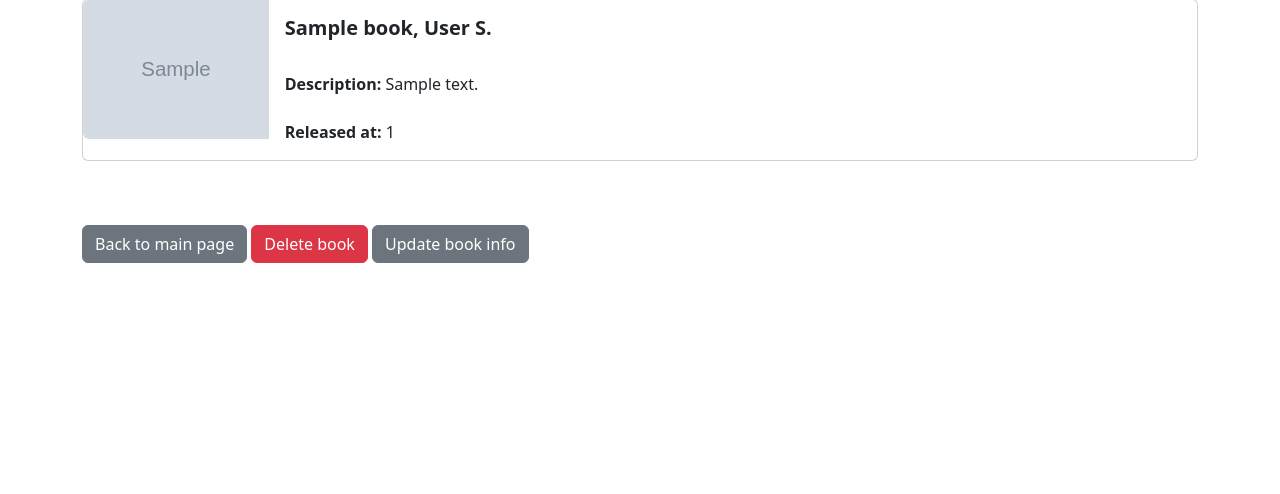
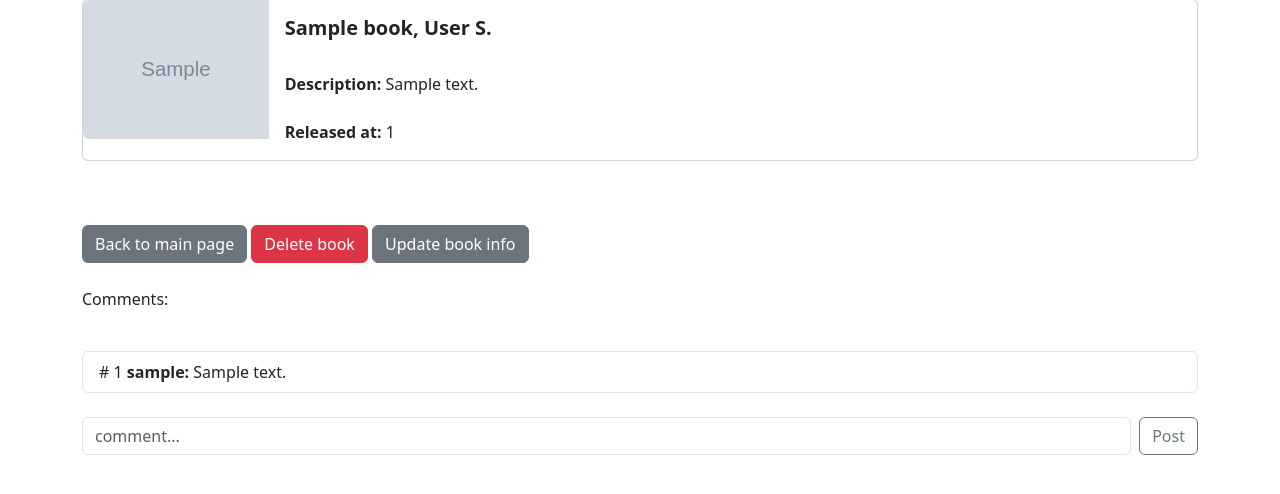
Before and after one commit to Aweryc/bookshelf, a Django app: page /book/1 in a window 1280 px wide. Shown: the part 81-575 px from the top of the page. Run offline with Django 4.2, Linux system fonts and the light colour scheme; a user stored in the database is signed in; tables that the repository leaves empty hold one stand-in row (values such as "Sample post"); grey boxes marked "Sample" are stand-in pictures.

Commit message:
Support comments for books.

```diff
--- a/bookshelf/website/models.py
+++ b/bookshelf/website/models.py
@@ -28,10 +28,10 @@ class Book(models.Model):
 
 
 class Comment(models.Model):
-    user_add_id = models.BigIntegerField()
-    text = models.CharField(max_length=250)
-    book_id = models.BigIntegerField(null=False)
+    user_add = models.ForeignKey(User, null=True, on_delete=models.SET_NULL)
+    text = models.CharField(max_length=500)
+    book = models.ForeignKey(Book, null=True, on_delete=models.SET_NULL)
     created_at = models.DateTimeField(auto_now_add=True)
 
     def __str__(self):
-        return f"Book {self.id}"
+        return f"Comment {self.id}"
--- a/bookshelf/website/templates/base.html
+++ b/bookshelf/website/templates/base.html
@@ -15,7 +15,6 @@
     {% for message in messages %}
     <div class="alert alert-warning alert-dismissible fade show" role="alert">
         {{ message }}
-        <button type="button" class="btn-close" data-bs-dismiss="alert" aria-label="Close"></button>
     </div>
     {% endfor %}
 
--- a/bookshelf/website/templates/book.html
+++ b/bookshelf/website/templates/book.html
@@ -29,6 +29,33 @@
 <a href="{% url 'home' %}" class="btn btn-secondary">Back to main page</a>
 <a href="{% url 'delete_book' book.id %}" class="btn btn-danger">Delete book</a>
 <a href="{% url 'update_book' book.id %}" class="btn btn-secondary">Update book info</a>
+<br/>
+<br/>
+{% if comments %}
+<p>Comments:</p>
+<br/>
+<ul class="list-group">
+    {% for comment in comments %}
 
+    <li class="list-group-item">
+        # {{comment.id}} <strong>{{comment.user_add.username}}:</strong> {{comment.text}}</li>
+    {% endfor %}
+
+</ul>
+{% else %}
+<p>You can be the first to comment this book:</p>
+
+{% endif %}
+<br/>
+
+<form class="d-flex" role="search" method="post" action="{% url 'add_comment' book.id %}">
+    {% csrf_token %}
+
+    <input class="form-control me-2" placeholder="comment..." aria-label="Comment"
+           name="comment">
+    <button class="btn btn-outline-secondary" type="submit">Post</button>
+</form>
+
+</form>
 
 {% endblock %}
--- a/bookshelf/website/urls.py
+++ b/bookshelf/website/urls.py
@@ -11,6 +11,7 @@ urlpatterns = [
                   path('delete/<int:pk>', views.delete_record, name='delete_book'),
                   path('add_book/', views.add_book, name='add_book'),
                   path('add_author/', views.add_author, name='add_author'),
+                  path('add_comment/<int:pk>', views.add_comment, name='add_comment'),
                   path('update/<int:pk>', views.update_record, name='update_book'),
                   path('books_list/', views.books_list_api, name='books_list_api'),
                   path('books_list/<int:pk>', views.book_api, name='book_api'),
--- a/bookshelf/website/views.py
+++ b/bookshelf/website/views.py
@@ -68,7 +68,8 @@ def book(request: Request, pk) -> HttpResponse:
         book = Book.objects.get(id=pk)
         author = Author.objects.get(id=book.author_id)
         author_name = f'{author.last_name.title()} {author.first_name.capitalize()[0]}.'
-        return render(request, 'book.html', {'book': book, 'author_name': author_name})
+        comments = Comment.objects.filter(book_id=pk)
+        return render(request, 'book.html', {'book': book, 'author_name': author_name, 'comments': comments})
     else:
         messages.success(request, "You must be logged in to view this page.")
         return redirect('home')
@@ -164,3 +165,15 @@ def add_author(request: Request) -> HttpResponse:
     else:
         messages.success(request, "You must be logged in to created new Book.")
         return redirect('home')
+
+
+def add_comment(request: Request, pk) -> HttpResponse:
+    if request.user.is_authenticated:
+        if request.method == "POST":
+            comment = Comment()
+            comment.user_add = request.user
+            comment.book = Book.objects.get(pk=pk)
+            comment.text = request.POST['comment']
+            comment.save()
+            messages.success(request, f"Comment added successfully.")
+            return redirect('home')
```
Also changed, not shown: bookshelf/website/forms.py (+7 -1 lines), bookshelf/website/migrations/0010_remove_comment_book_id_remove_comment_user_add_id_and_more.py (added), bookshelf/website/migrations/0011_alter_comment_text.py (added).
